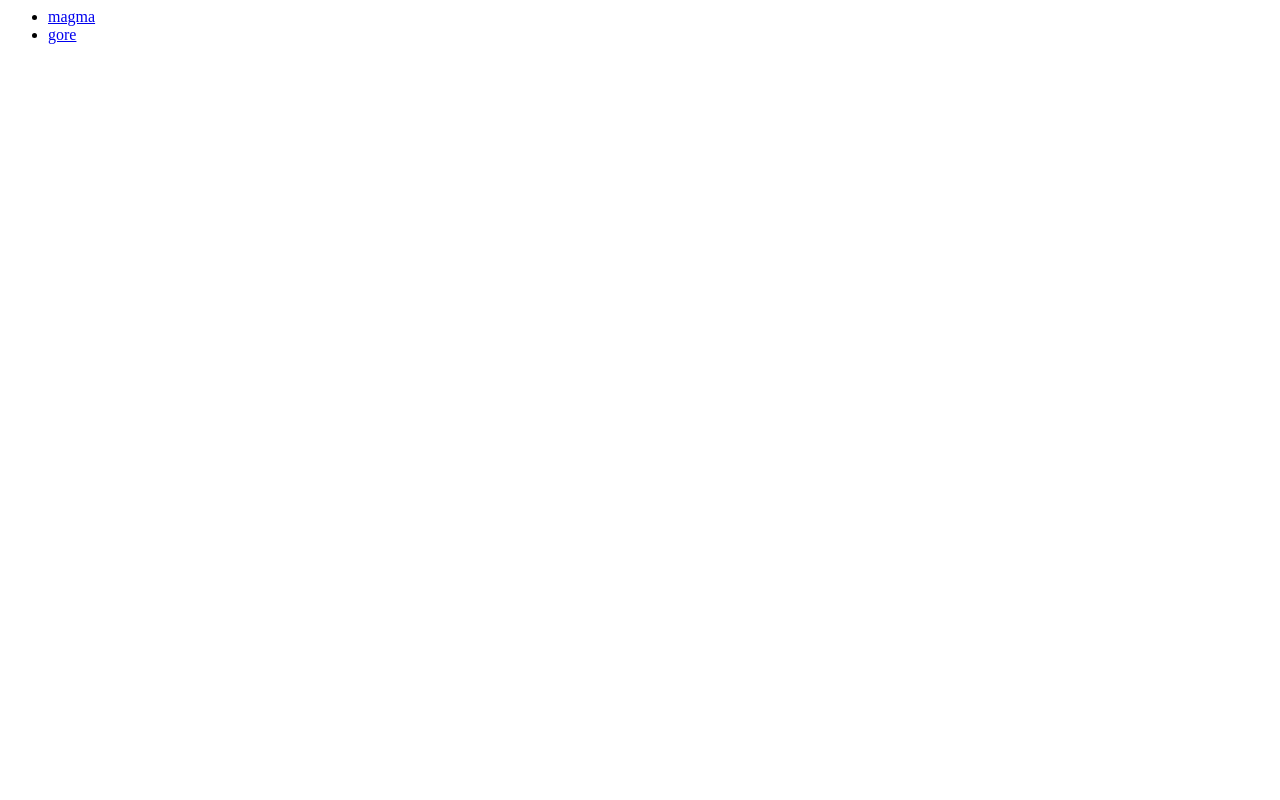
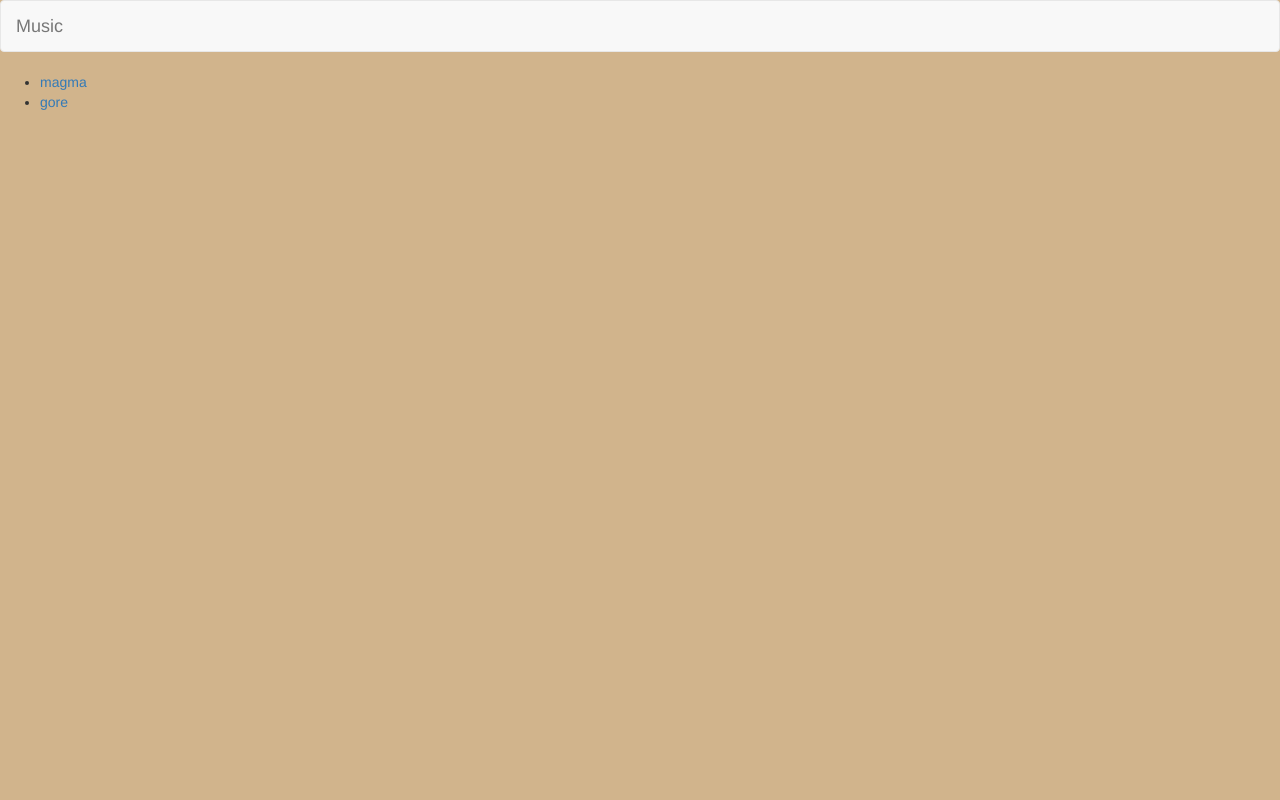
Before and after one commit to mikeajohnson/FirstDjangoWebsite, a Django app: page /music/ in a window 1280 px wide. Before the commit the page is almost empty. Run offline with Django 3.2, Linux system fonts and the light colour scheme; data comes from the database, SQL or seed files in the repository; some libraries are stand-ins or nearby versions.

Commit message:
Added style sheet and navigation bar
Added style sheet and navigation bar

```diff
--- /dev/null
+++ b/firstwebsite/music/static/music/style.css
@@ -0,0 +1,3 @@
+body{
+  background: white url("images/tanBackground.png")
+}
--- a/firstwebsite/music/templates/music/index.html
+++ b/firstwebsite/music/templates/music/index.html
@@ -1,3 +1,15 @@
+{% load staticfiles %}
+<link rel="stylesheet" href="https://maxcdn.bootstrapcdn.com/bootstrap/3.4.0/css/bootstrap.min.css">
+<link rel="stylesheet" type="text/css" href="{% static 'music/style.css' %}" />
+
+<nav class="navbar navbar-default">
+  <div class="container-fluid">
+      <div class="navbar-header">
+          <a class="navbar-brand" href="{% url 'music:index' %}">Music</a>
+      </div>
+  </div>
+</nav>
+
 {% if all_albums %}
 <ul>
   {% for album in all_albums %}
```
Also changed, not shown: firstwebsite/music/static/music/images/tanBackground.png (added).
